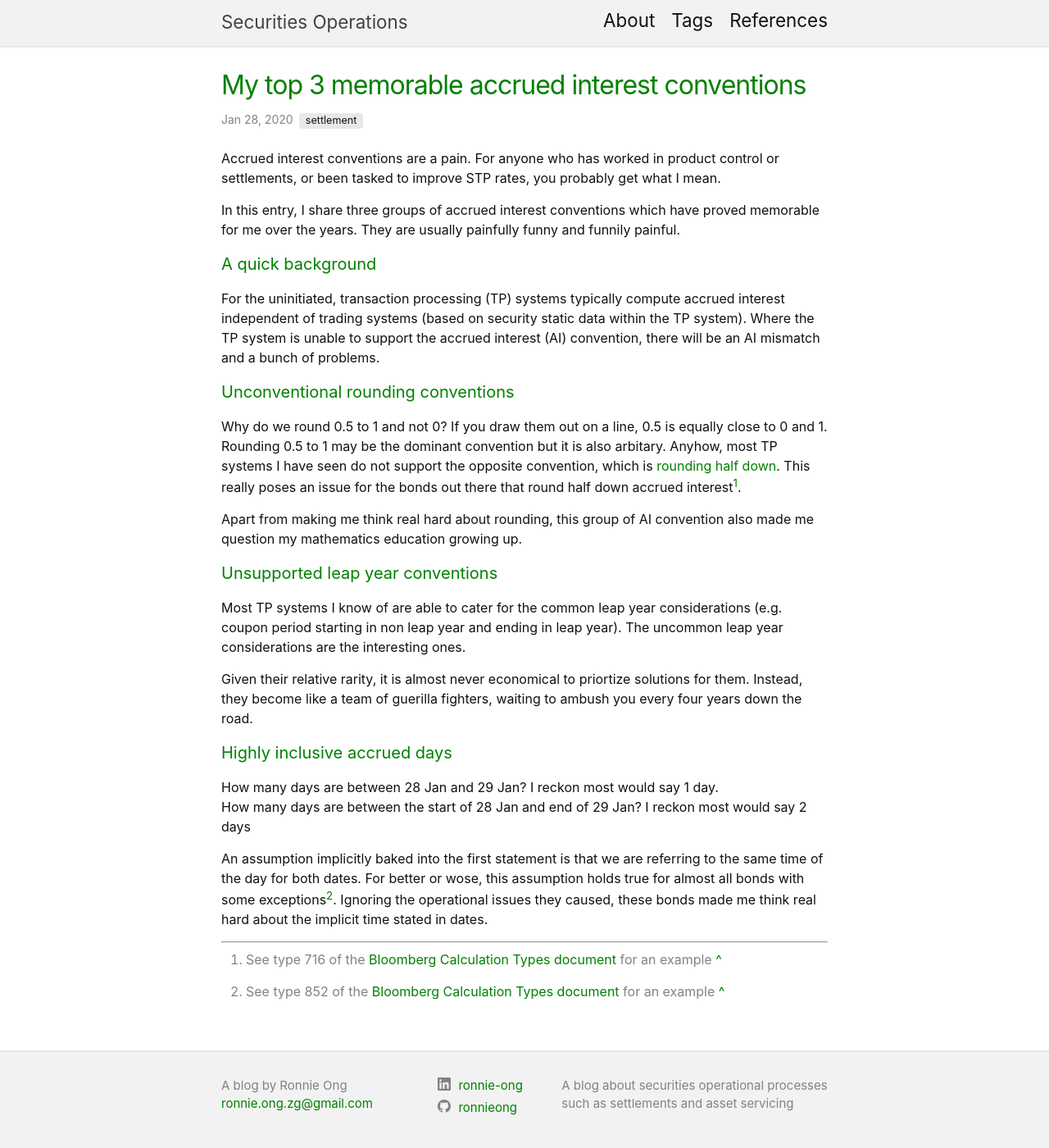
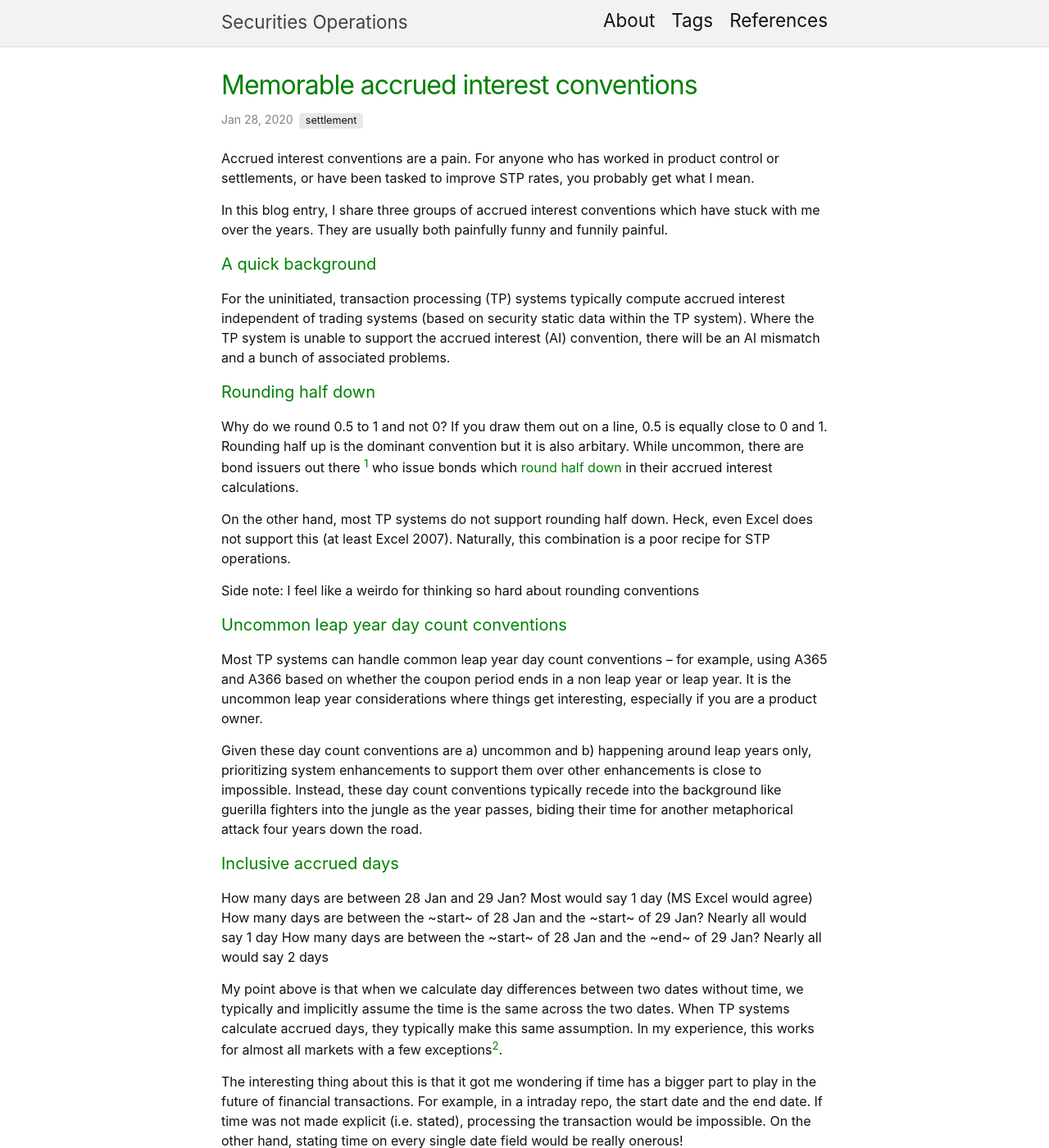
Before and after one commit to ronnieong/secops, a Jekyll site: the page built from _posts/2020-01-28-my-top-3-memorable-accrued-interest-conventions.markdown, in a window 1280 px wide and 1400 px high. Shown: the whole window at 82% size. Built offline with Jekyll 4.4.1, drawn with Linux system fonts in a browser that asks for light colours; some of the changed text lies outside the part shown.

Commit message:
post on accrued interest conventions

```diff
--- a/_posts/2020-01-28-my-top-3-memorable-accrued-interest-conventions.markdown
+++ b/_posts/2020-01-28-my-top-3-memorable-accrued-interest-conventions.markdown
@@ -1,38 +1,43 @@
 ---
 layout: post
-title:  My top 3 memorable accrued interest conventions
+title:  Memorable accrued interest conventions
 date: 28 Jan 2020
 tags: [settlement]
 ---
 
-Accrued interest conventions are a pain. For anyone who has worked in product control or settlements, or been tasked to improve STP rates, you probably get what I mean.
+Accrued interest conventions are a pain. For anyone who has worked in product control or settlements, or have been tasked to improve STP rates, you probably get what I mean.
 
-In this entry, I share three groups of accrued interest conventions which have proved memorable for me over the years. They are usually painfully funny and funnily painful.
+In this blog entry, I share three groups of accrued interest conventions which have stuck with me over the years. They are usually both painfully funny and funnily painful.
 
 ## A quick background
 
-For the uninitiated, transaction processing (TP) systems typically compute accrued interest independent of trading systems (based on security static data within the TP system). Where the TP system is unable to support the accrued interest (AI) convention, there will be an AI mismatch and a bunch of problems.
+For the uninitiated, transaction processing (TP) systems typically compute accrued interest independent of trading systems (based on security static data within the TP system). Where the TP system is unable to support the accrued interest (AI) convention, there will be an AI mismatch and a bunch of associated problems.
 
-## Unconventional rounding conventions
+## Rounding half down
 
-Why do we round 0.5 to 1 and not 0? If you draw them out on a line, 0.5 is equally close to 0 and 1. Rounding 0.5 to 1 may be the dominant convention but it is also arbitary. Anyhow, most TP systems I have seen do not support the opposite convention, which is [rounding half down](https://en.wikipedia.org/wiki/Rounding#Round_half_down). This really poses an issue for the bonds out there that round half down accrued interest[^1].
+Why do we round 0.5 to 1 and not 0? If you draw them out on a line, 0.5 is equally close to 0 and 1. Rounding half up is the dominant convention but it is also arbitary. While uncommon, there are bond issuers out there [^1] who issue bonds which [round half down](https://en.wikipedia.org/wiki/Rounding#Round_half_down) in their accrued interest calculations.
 
-Apart from making me think real hard about rounding, this group of AI convention also made me question my mathematics education growing up.
+On the other hand, most TP systems do not support rounding half down. Heck, even Excel does not support this (at least Excel 2007). Naturally, this combination is a poor recipe for STP operations.
 
-## Unsupported leap year conventions
+Side note: I feel like a weirdo for thinking so hard about rounding conventions
 
-Most TP systems I know of are able to cater for the common leap year considerations (e.g. coupon period starting in non leap year and ending in leap year). The uncommon leap year considerations are the interesting ones.
+## Uncommon leap year day count conventions
 
-Given their relative rarity, it is almost never economical to priortize solutions for them. Instead, they become like a team of guerilla fighters, waiting to ambush you every four years down the road.
+Most TP systems can handle common leap year day count conventions -- for example, using A365 and A366 based on whether the coupon period ends in a non leap year or leap year. It is the uncommon leap year considerations where things get interesting, especially if you are a product owner.
 
-## Highly inclusive accrued days
+Given these day count conventions are a) uncommon and b) happening around leap years only, prioritizing system enhancements to support them over other enhancements is close to impossible. Instead, these day count conventions typically recede into the background like guerilla fighters into the jungle as the year passes, biding their time for another metaphorical attack four years down the road.
 
-How many days are between 28 Jan and 29 Jan? I reckon most would say 1 day.
-How many days are between the start of 28 Jan and end of 29 Jan? I reckon most would say 2 days
+## Inclusive accrued days
 
-An assumption implicitly baked into the first statement is that we are referring to the same time of the day for both dates. For better or wose, this assumption holds true for almost all bonds with some exceptions[^2]. Ignoring the operational issues they caused, these bonds made me think real hard about the implicit time stated in dates.
+How many days are between 28 Jan and 29 Jan? Most would say 1 day (MS Excel would agree)
+How many days are between the ~start~ of 28 Jan and the ~start~ of 29 Jan? Nearly all would say 1 day
+How many days are between the ~start~ of 28 Jan and the ~end~ of 29 Jan? Nearly all would say 2 days
+
+My point above is that when we calculate day differences between two dates without time, we typically and implicitly assume the time is the same across the two dates. When TP systems calculate accrued days, they typically make this same assumption. In my experience, this  works for almost all markets with a few exceptions[^2].
+
+The interesting thing about this is that it got me wondering if time has a bigger part to play in the future of financial transactions. For example, in a intraday repo, the start date and the end date. If time was not made explicit (i.e. stated), processing the transaction would be impossible. On the other hand, stating time on every single date field would be really onerous!
 
 ---
 
-[^1]: See type 716 of the [Bloomberg Calculation Types document](https://docplayer.net/12997386-Valid-calculation-types.html) for an example
-[^2]: See type 852 of the [Bloomberg Calculation Types document](https://docplayer.net/12997386-Valid-calculation-types.html) for an example
+[^1]: See type 716 of the [Bloomberg Calculation Types document](https://docplayer.net/12997386-Valid-calculation-types.html) for an example of round half down
+[^2]: See type 852 of the [Bloomberg Calculation Types document](https://docplayer.net/12997386-Valid-calculation-types.html) for an example of inclusive accrued days
```
